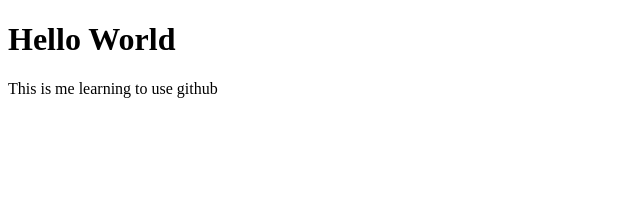
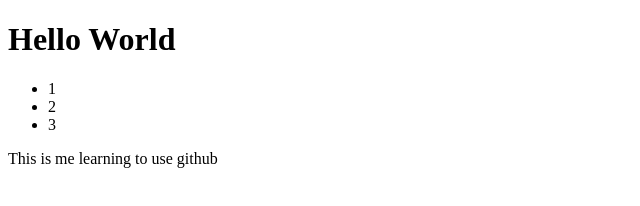
Before and after one commit to rosapalskov/fun, a plain HTML site: page Index.html in a window 1280 px wide. Shown: the whole page, without its empty margins (0-640 px from the left). Drawn offline with Linux system fonts and the light colour scheme.

Commit message:
Update Index.html
liste

```diff
--- a/Index.html
+++ b/Index.html
@@ -10,6 +10,14 @@
         <h1>Hello World</h1>
     </header>
 
+    <section>
+        <ul>
+            <li>1</li>
+            <li>2</li>
+            <li>3</li>
+        </ul>
+    </section>
+
     <p>This is me learning to use github</p>
 </body>
 </html>
```
